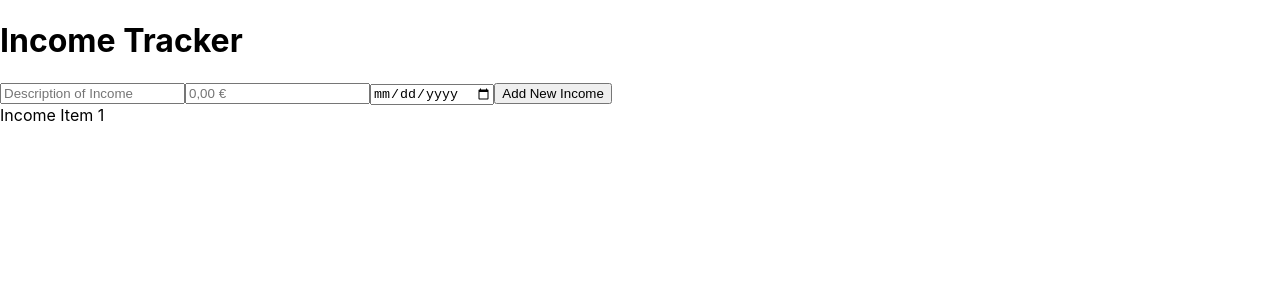
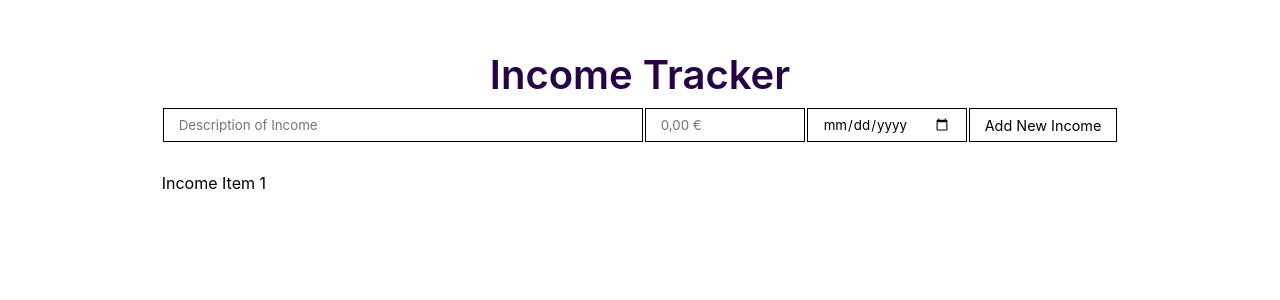
Before and after one commit to MajkoDev/income-tracker, a React (Create React App) app: page / in a window 1280 px wide. Shown: the top 300 px of the page. Built offline with nearby package versions, Linux system fonts and the light colour scheme.

Commit message:
styled components

```diff
--- a/src/App.js
+++ b/src/App.js
@@ -1,8 +1,12 @@
+import {useState, useEffect} from 'react'
+
 import Header from "./components/Header";
 import IncomeForm from "./components/IncomeForm";
 import IncomeList from "./components/IncomeList";
 
 function App() {
+  const [income, setIncome] = useState([])
+
   return (
     <div className="App">
       <Header />
--- a/src/components/Header.jsx
+++ b/src/components/Header.jsx
@@ -1,9 +1,10 @@
 import React from 'react'
+import './header.css'
 
 const Header = () => {
   return (
     <header>
-        <h1>Income Tracker</h1>
+        <h1 className="header">Income Tracker</h1>
     </header>
   )
 }
--- a/src/components/IncomeForm.jsx
+++ b/src/components/IncomeForm.jsx
@@ -1,13 +1,26 @@
 import React from "react";
+import "./incomeform.css";
 
 const IncomeForm = () => {
   return (
     <>
       <form action='submit' className='income-form'>
-        <input type='text' name='subject' placeholder='Description of Income' />
-        <input type='number' name='amount' placeholder='0,00 €' />
-        <input type='date' name='date' />
-        <button type='submit'>Add New Income</button>
+        <input
+          type='text'
+          name='subject'
+          className='input-subject'
+          placeholder='Description of Income' />
+        <input
+          type='number'
+          name='amount'
+          className='input-amount'
+          placeholder='0,00 €' />
+        <input
+          type='date'
+          name='date'
+          className='input-date' />
+        <button
+          type='submit'>Add New Income</button>
       </form>
     </>
   );
--- /dev/null
+++ b/src/components/header.css
@@ -0,0 +1,11 @@
+header{
+    display: flex;
+    justify-content: center
+}
+
+h1 {
+  font-size: 2.5rem;
+  font-weight: 600;
+  margin-bottom: 0.5rem;
+  color: rgb(38, 3, 71);
+}
--- /dev/null
+++ b/src/components/incomeform.css
@@ -0,0 +1,35 @@
+form{
+    margin-bottom: 30px;
+    display: flex;
+    flex-direction: row;
+    justify-content:center;
+    align-items: center;
+}
+
+input{
+    height: 34px;
+    padding: 5px 15px;
+    margin: 1px;
+    border: 1px black solid;
+    border-radius: 0;
+}
+
+.input-subject{
+    width: 30rem;
+}
+.input-amount{
+    width: 10rem;
+}
+.input-date{
+    width: 10rem;
+}
+
+
+button{
+    border: 1px black solid;
+    background-color: #fff;
+    height: 34px;
+    padding: 5px 15px;
+    margin: 1px;
+    font-size: 0.9rem;
+}
--- a/src/index.css
+++ b/src/index.css
@@ -1,13 +1,15 @@
-body {
+* {
   margin: 0;
+  padding: 0;
+  box-sizing: border-box;
   font-family: -apple-system, BlinkMacSystemFont, 'Segoe UI', 'Roboto', 'Oxygen',
     'Ubuntu', 'Cantarell', 'Fira Sans', 'Droid Sans', 'Helvetica Neue',
     sans-serif;
-  -webkit-font-smoothing: antialiased;
-  -moz-osx-font-smoothing: grayscale;
 }
 
-code {
-  font-family: source-code-pro, Menlo, Monaco, Consolas, 'Courier New',
-    monospace;
+body{
+  display: flex;
+  justify-content: center;
+  align-items: center;
+  margin-top: 50px;
 }
```
